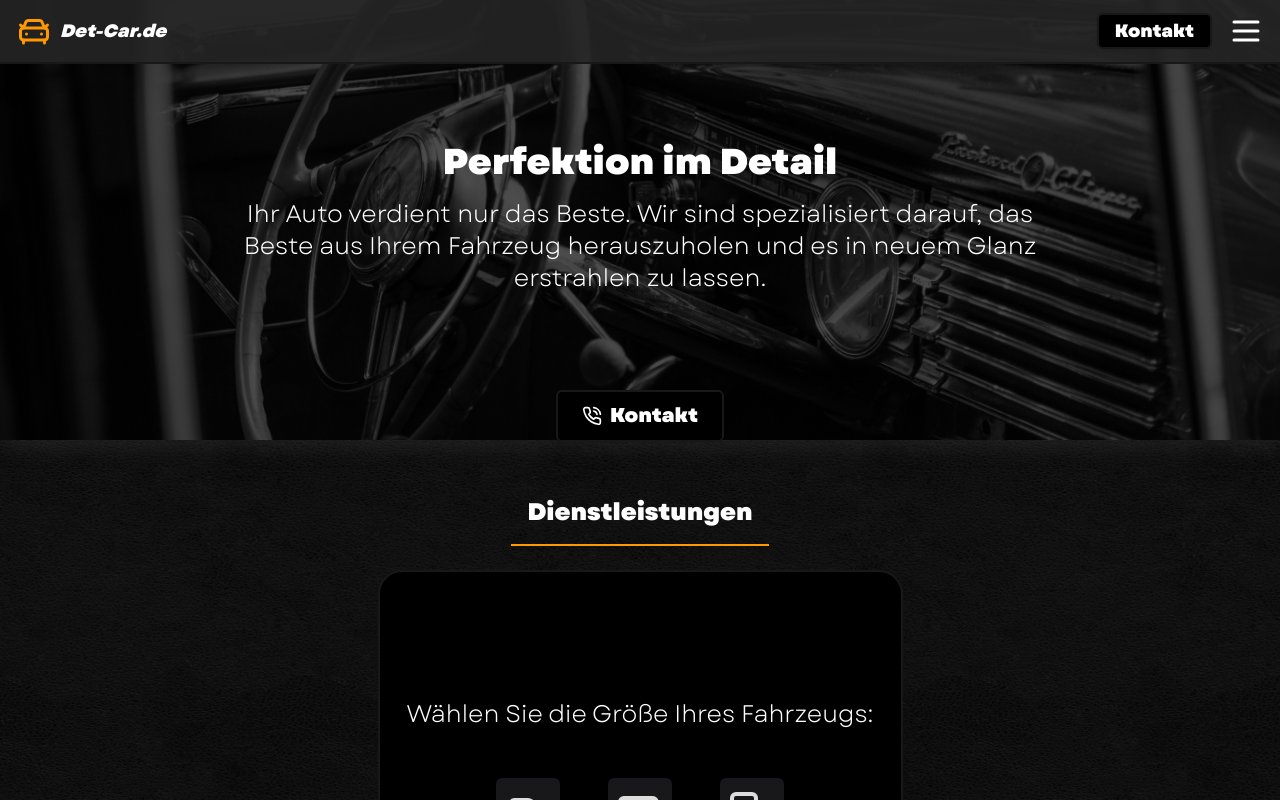
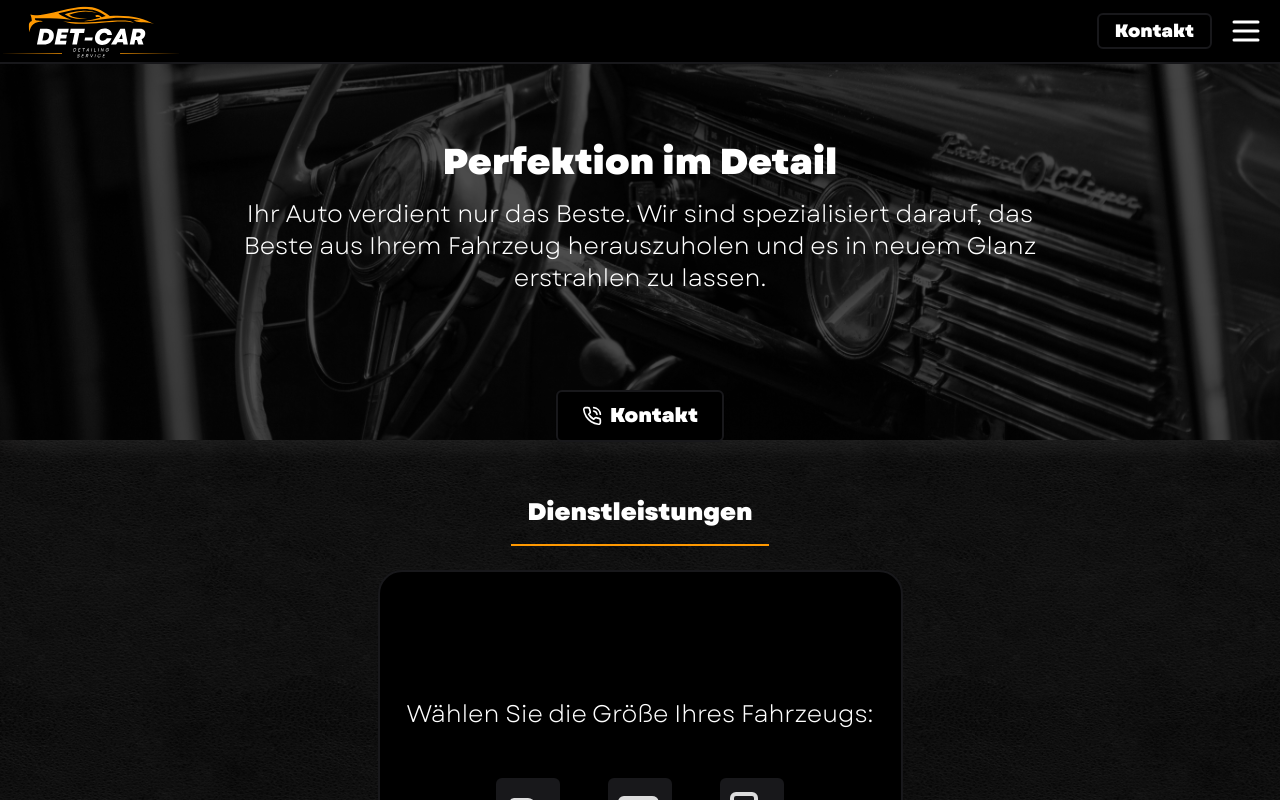
Before and after one commit to det-car/detcar-web, a React (Vite) app: page / in a window 1280 px wide. Shown: the top 800 px of the page. Built offline with nearby package versions, Linux system fonts and the light colour scheme.

Commit message:
add logo

```diff
--- a/src/components/sections/topbar/SheetNav.tsx
+++ b/src/components/sections/topbar/SheetNav.tsx
@@ -16,12 +16,13 @@ export function SheetNav() {
           <Menu className="h-9 w-9 text-myColor-white hover:cursor-pointer" />
         </Button>
       </SheetTrigger>
-      <SheetContent className="z-50 border-l-2 !bg-myColor-black">
+      <SheetContent className="z-50 flex flex-col justify-between border-l-2 !bg-myColor-black">
         <nav className="mt-12 flex flex-col items-center space-y-8 p-4">
           <NavLinkBtn to="/" text="Home" />
           <NavLinkBtn to="/kontakt" text="Kontakt" />
           <NavLinkBtn to="/gallery" text="Gallery" />
         </nav>
+        <img src="./../../../src/assets/images/logo-cropped.svg" alt="" />
       </SheetContent>
     </Sheet>
   );
--- a/src/components/sections/topbar/Topbar.tsx
+++ b/src/components/sections/topbar/Topbar.tsx
@@ -1,5 +1,4 @@
 import React, { useState, useEffect } from "react";
-import { CarFront } from "lucide-react";
 import { SheetNav } from "./SheetNav";
 import { ContactBtn } from "./ContactBtn";
 
@@ -18,10 +17,17 @@ const Topbar: React.FC = () => {
   }, []);
 
   return (
-    <div className="fixed top-0 w-full h-[4rem] /* bg-[#1a1a1a] */  bg-[rgba(37,37,37,0.9)] border-b-2 border-myColor-gray flex items-center justify-between px-4 z-50">
+    <div className="/* */ fixed top-0 z-50 flex h-[4rem] w-full items-center justify-between border-b-2 border-myColor-gray bg-[#1a1a1a] bg-[rgba(0,0,0,1)] pr-4">
       <div className="flex items-center text-myColor-white">
-        <CarFront className="h-9 w-9 mr-2 text-myColor-orange" />
-        <span className="text-lg font-semibold italic">Det-Car.de</span>
+        {/*         <CarFront className="h-9 w-9 mr-2 text-myColor-orange" />
+        <span className="text-lg font-semibold italic">Det-Car.de</span> */}
+        <a href="/">
+          <img
+            src="./../../../src/assets/images/logo-cropped.svg"
+            alt=""
+            className="max-h-[3.5rem]"
+          />
+        </a>
       </div>
       <div className="flex items-center space-x-4">
         <ContactBtn scrolled={scrolled} />
```
Also changed, not shown: src/assets/images/logo-cropped.svg (added), src/assets/images/logo.svg (added).
